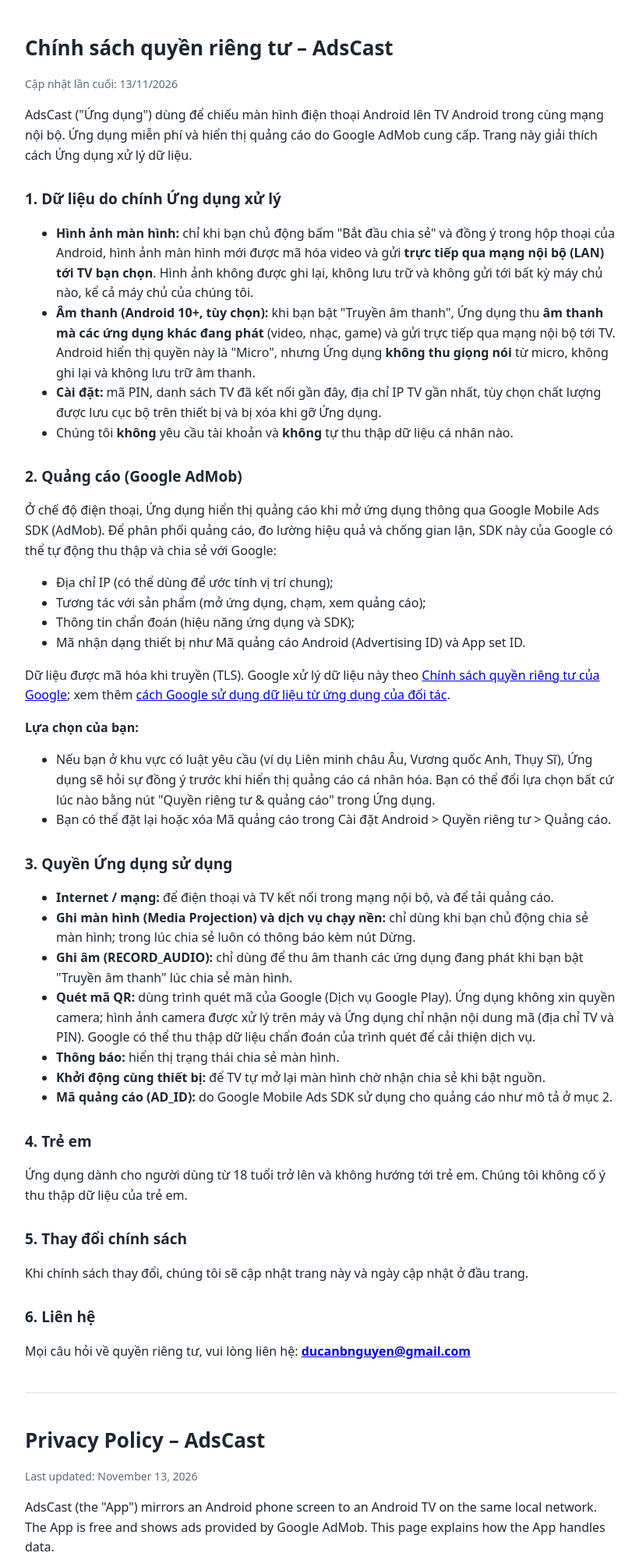
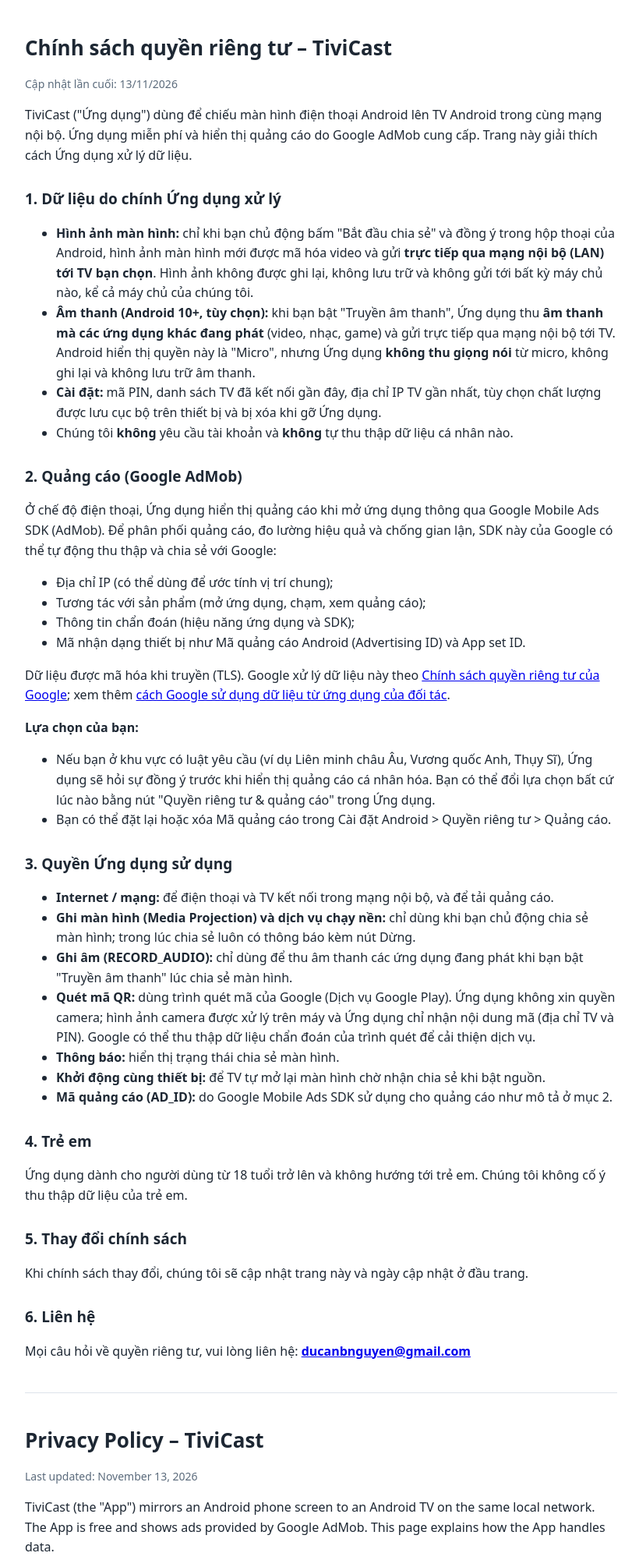
Before and after one commit to ducanbnguyen-crypto/adscast-privacy, a plain HTML site: page index.html in a window 1280 px wide. Shown: the top 2001 px of the page at 78% size, without its empty margins (228-1048 px from the left). Drawn offline with Linux system fonts and the light colour scheme.

Commit message:
Add files via upload

```diff
--- a/index.html
+++ b/index.html
@@ -3,7 +3,7 @@
 <head>
 <meta charset="utf-8">
 <meta name="viewport" content="width=device-width,initial-scale=1">
-<title>AdsCast – Chính sách quyền riêng tư / Privacy Policy</title>
+<title>TiviCast – Chính sách quyền riêng tư / Privacy Policy</title>
 <style>
   body { font-family: system-ui, -apple-system, "Segoe UI", Roboto, sans-serif; max-width: 760px; margin: 0 auto; padding: 24px 16px 48px; line-height: 1.6; color: #1d2733; background: #fff; }
   h1 { font-size: 26px; margin-bottom: 4px; }
@@ -14,10 +14,10 @@
 </head>
 <body>
 
-<h1>Chính sách quyền riêng tư – AdsCast</h1>
+<h1>Chính sách quyền riêng tư – TiviCast</h1>
 <p class="muted">Cập nhật lần cuối: 13/11/2026</p>
 
-<p>AdsCast ("Ứng dụng") dùng để chiếu màn hình điện thoại Android lên TV Android trong cùng mạng nội bộ. Ứng dụng miễn phí và hiển thị quảng cáo do Google AdMob cung cấp. Trang này giải thích cách Ứng dụng xử lý dữ liệu.</p>
+<p>TiviCast ("Ứng dụng") dùng để chiếu màn hình điện thoại Android lên TV Android trong cùng mạng nội bộ. Ứng dụng miễn phí và hiển thị quảng cáo do Google AdMob cung cấp. Trang này giải thích cách Ứng dụng xử lý dữ liệu.</p>
 
 <h2>1. Dữ liệu do chính Ứng dụng xử lý</h2>
 <ul>
@@ -64,10 +64,10 @@
 
 <hr>
 
-<h1>Privacy Policy – AdsCast</h1>
+<h1>Privacy Policy – TiviCast</h1>
 <p class="muted">Last updated: November 13, 2026</p>
 
-<p>AdsCast (the "App") mirrors an Android phone screen to an Android TV on the same local network. The App is free and shows ads provided by Google AdMob. This page explains how the App handles data.</p>
+<p>TiviCast (the "App") mirrors an Android phone screen to an Android TV on the same local network. The App is free and shows ads provided by Google AdMob. This page explains how the App handles data.</p>
 
 <h2>1. Data handled by the App itself</h2>
 <ul>
```
